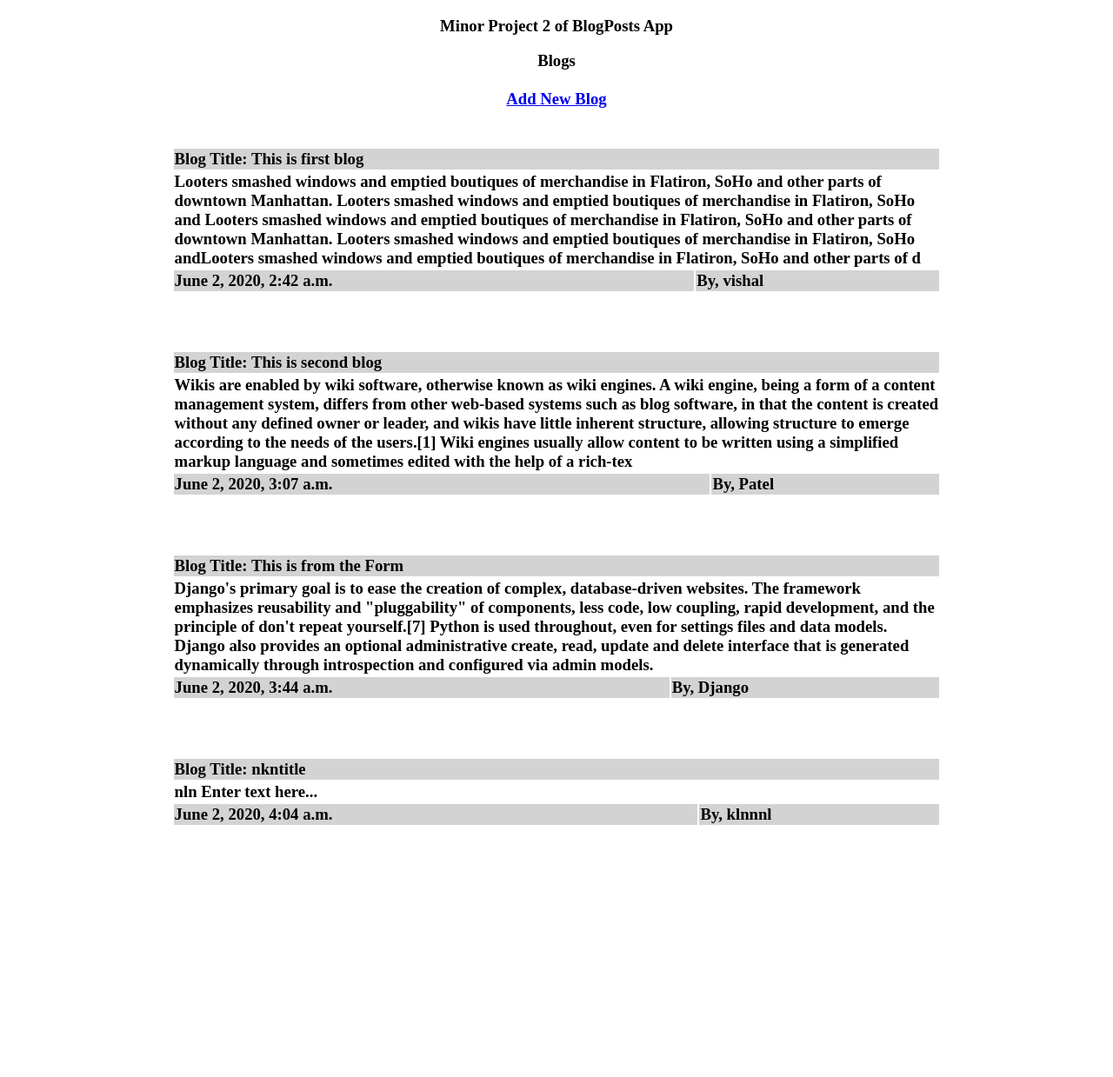
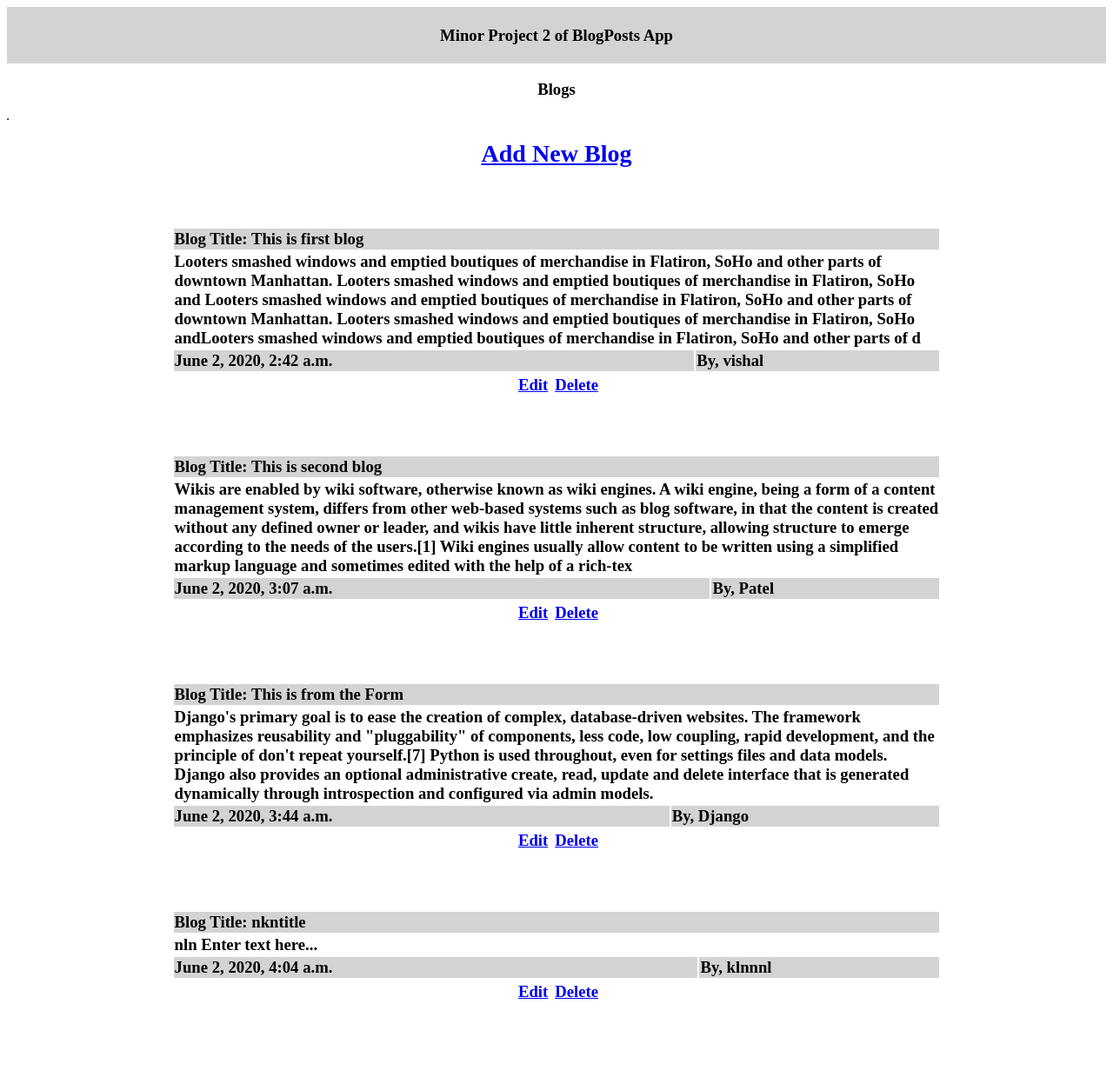
Before and after one commit to vpatel1816/SecondProject, a Django app: page / in a window 1280 px wide. Shown: the whole page at 87% size. Before the commit the page ends 949 px from the top, so only its background shows below. Run offline with Django 3.2, Linux system fonts and the light colour scheme; data comes from the database, SQL or seed files in the repository; both versions use the stored data as it was after the commit.

Commit message:
Edit and Delete
Edit and Delete has been implemented.
Working on error

```diff
--- a/CrudApp/BlogPosts/templates/BlogPosts/home.html
+++ b/CrudApp/BlogPosts/templates/BlogPosts/home.html
@@ -4,9 +4,11 @@
 
 <body>
 	<h3><center> Blogs <h3></center>
-<table>
+<table border=1>
+<tr>
+	<table>
     <tr>
-      <center><a href="{% url 'add' %}"><center><b>Add New Blog</b></a>
+      <center><h2><a href="{% url 'add' %}"><center><b>Add New Blog</b></a></h2>
     </td>
  </table><br><br>
 {% for blog in blog %}
@@ -22,9 +24,22 @@
   <tr>
     <td  bgcolor="lightgrey">{{ blog.blog_date }}</td>
     <td  bgcolor="lightgrey">By, {{ blog.blog_author }}</td>
+
   </tr>
+  </table>
+  <table>
+  <tr>
+  	<td>
+  		<td><a href="'edit/{{ blog.id }}">Edit</td>
+  	</td>
+  	<td>
+  		<td><a href="'delete/{{ blog.id }}">Delete</td>
+  	</td>
+  </tr>
+ </table>
+</tr>
+</table>
 
-</table>
 </center>
 <br><br><br>
 {% endfor %}
--- a/CrudApp/BlogPosts/urls.py
+++ b/CrudApp/BlogPosts/urls.py
@@ -5,4 +5,6 @@ from . import views
 urlpatterns = [
     path('', views.home, name= 'home'),
     path('add', views.add, name= 'add'),
+    path("edit/<int:id>", views.edit),
+    path("delete/<int>/id", views.deletee),
 ]
--- a/CrudApp/BlogPosts/views.py
+++ b/CrudApp/BlogPosts/views.py
@@ -5,6 +5,16 @@ from .models import Blogs
 def home(request):
 	blog = Blogs.objects.all
 	return render(request,'BlogPosts/home.html', {'blog':blog})
+
+def edit(request, id):
+	blog = Blogs.objects.get(id=id)
+	return render(request, 'BlogPosts/home.html')
+
+def deletee(request, id):
+	blog = Blogs.objects.get(id=id)
+	blog.delete()
+	return render(request, 'BlogPosts/home.html')
+
 
 def add(request):
 	if request.method == 'POST':
--- a/CrudApp/templates/base.html
+++ b/CrudApp/templates/base.html
@@ -1,10 +1,14 @@
 <!DOCTYPE html>
 <html>
-<head bgcolor='darkgrey'>
+<head bgcolor="darkgrey">
 	<title>Blog Posts App</title>
-	<h3><center><b>Minor Project 2 of BlogPosts App</center></h3></b>
-
-
+	<table bgcolor='lightgrey' width=100%>
+    <tr>
+      <td>
+        <h3><center><b>Minor Project 2 of BlogPosts App</center></h3></b>
+      </td>
+    </td>
+  </table>
 </head>
 {% block content %}
 {% endblock %}
```
Also changed, not shown: CrudApp/db.sqlite3.
